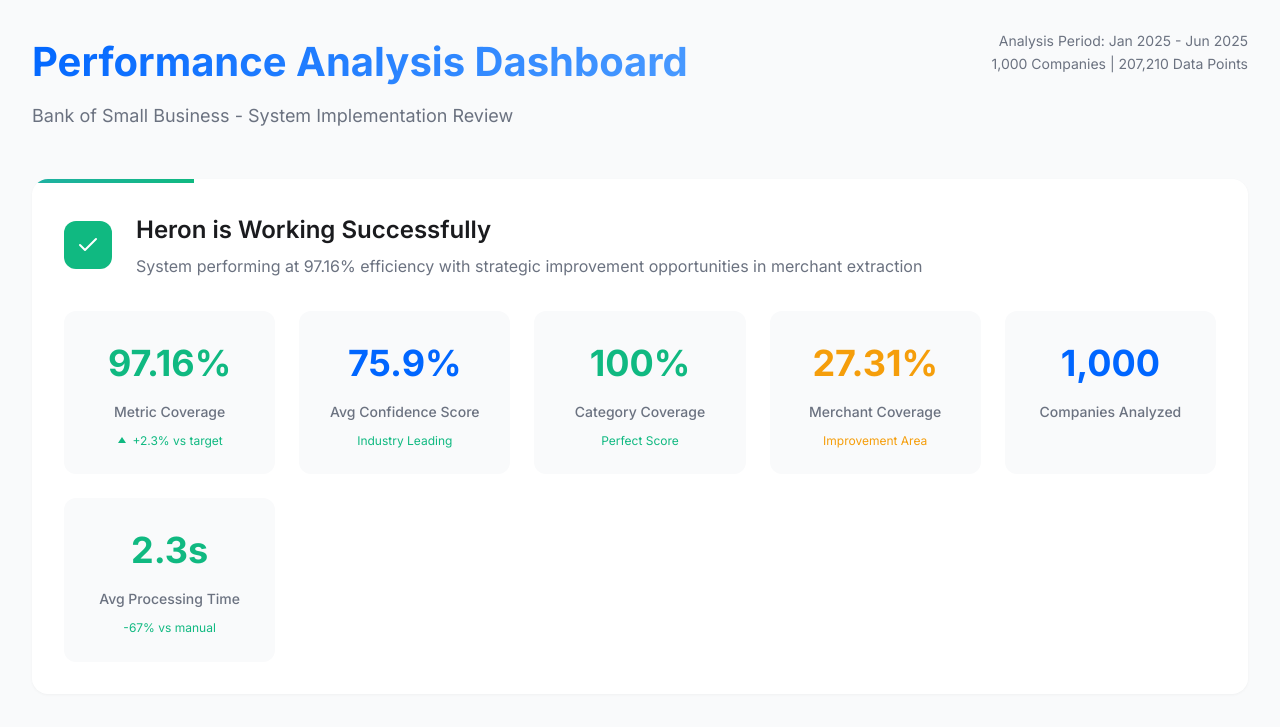
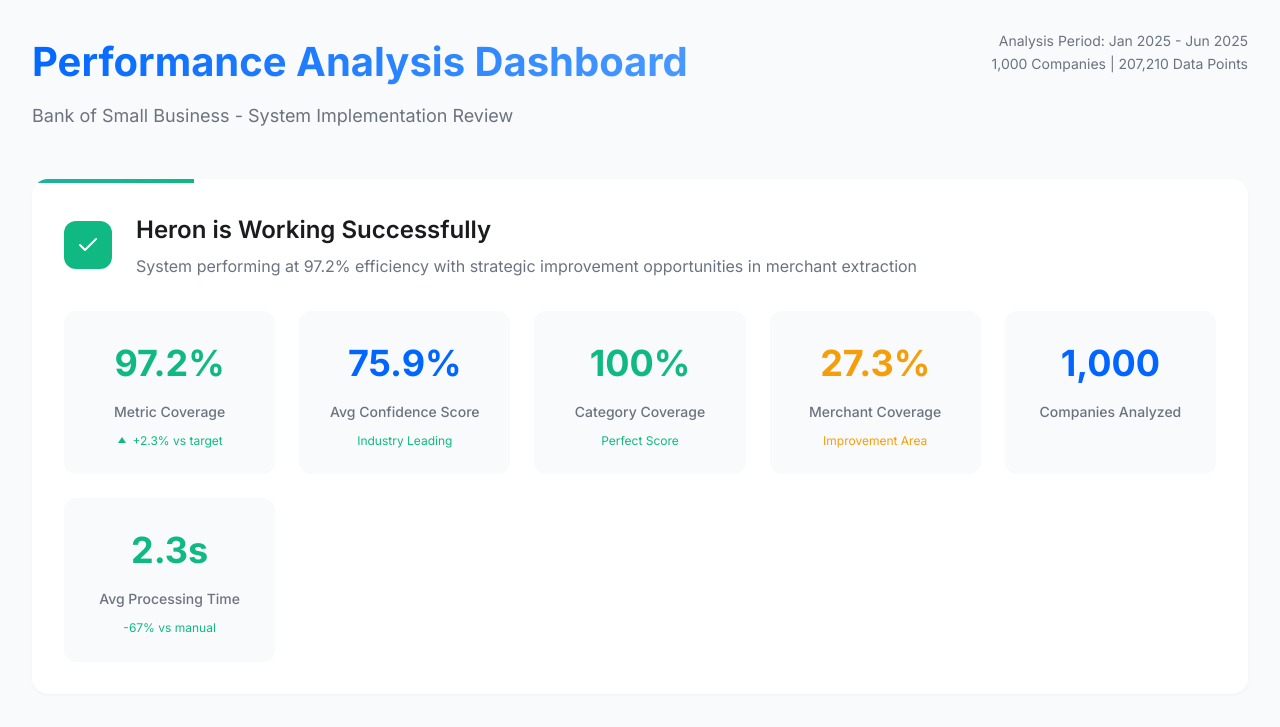
Before and after one commit to xwang118/Heron-Analysis, a plain HTML site: page index.html in a window 1280 px wide. Shown: the part 73-800 px from the top of the page. Drawn offline with nearby package versions, Linux system fonts and the light colour scheme.

Commit message:
Update index.html

```diff
--- a/index.html
+++ b/index.html
@@ -639,13 +639,13 @@
                 </div>
                 <div class="verdict-content">
                     <h3 id="summary-title">Heron is Working Successfully</h3>
-                    <p>System performing at 97.16% efficiency with strategic improvement opportunities in merchant extraction</p>
+                    <p>System performing at 97.2% efficiency with strategic improvement opportunities in merchant extraction</p>
                 </div>
             </div>
 
             <div class="metrics-grid">
                 <div class="metric-card" tabindex="0" role="article" aria-label="Metric coverage">
-                    <div class="metric-value success">97.16%</div>
+                    <div class="metric-value success">97.2%</div>
                     <div class="metric-label">Metric Coverage</div>
                     <div class="metric-trend">
                         <svg width="12" height="12" viewBox="0 0 12 12" fill="currentColor">
@@ -672,7 +672,7 @@
                 </div>
 
                 <div class="metric-card" tabindex="0" role="article" aria-label="Merchant coverage">
-                    <div class="metric-value warning">27.31%</div>
+                    <div class="metric-value warning">27.3%</div>
                     <div class="metric-label">Merchant Coverage</div>
                     <div class="metric-trend" style="color: var(--heron-warning);">
                         <span>Improvement Area</span>
@@ -792,7 +792,7 @@
                     <ul class="insight-list">
                         <li>
                             <span class="status-indicator status-warning">→</span>
-                            Merchant extraction at 27.31% needs ML enhancement
+                            Merchant extraction at 27.3% needs ML enhancement
                         </li>
                         <li>
                             <span class="status-indicator status-warning">→</span>
@@ -887,7 +887,7 @@
                         Process Optimization: Hybrid Merchant Review
                     </h4>
                     <p>
-                        While Heron captures 27.31% of merchants automatically, implement a quick dropdown selection for top 50 merchants
+                        While Heron captures 27.3% of merchants automatically, implement a quick dropdown selection for top 50 merchants
                         in your portfolio. This hybrid approach will boost effective coverage to ~75% with minimal manual effort.
                     </p>
                 </div>
```
